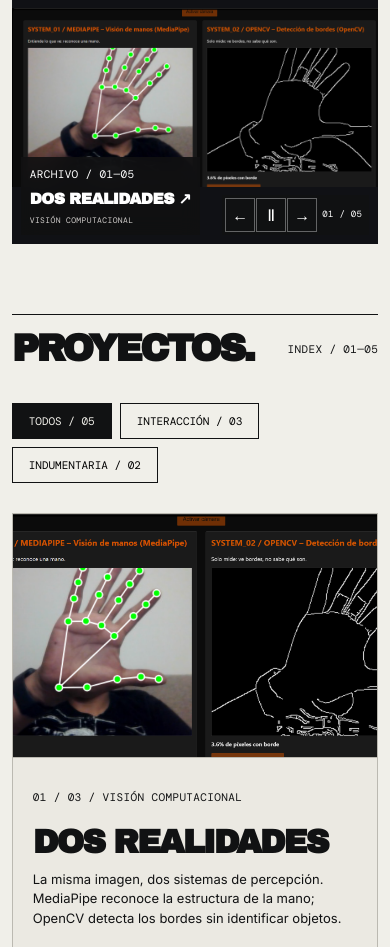
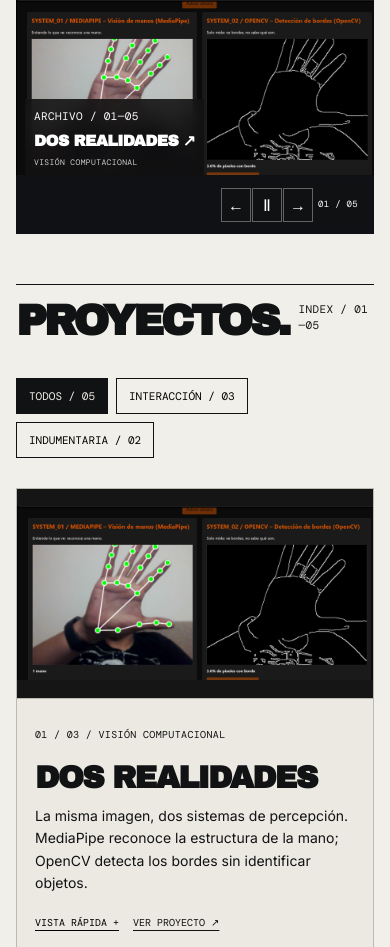
Before and after one commit to CharlesDiner0/portafolio-2026, a plain HTML site: page index.html in a window 390 px wide. Shown: the part 509-1456 px from the top of the page. Drawn offline with nearby package versions, Linux system fonts and the light colour scheme.

Commit message:
style corregido

```diff
--- a/style.css
+++ b/style.css
@@ -123,3 +123,77 @@ html{scroll-padding-top:76px}
 .hero-controls .mono{padding:0 9px;white-space:nowrap}
 @media(max-width:630px){.hero-visual-bottom{left:9px;right:9px;bottom:9px;align-items:flex-end;gap:8px}.hero-carousel .visual-tag{padding:9px;max-width:65%}.hero-carousel .visual-tag a{font-size:clamp(13px,4vw,18px)}.hero-carousel .visual-tag small{font-size:8px}.hero-controls{gap:1px;padding:3px}.hero-controls button{width:30px;height:34px;font-size:16px}.hero-controls .mono{font-size:9px;padding:0 4px}.hero-carousel .hero-slide.fashion img{object-position:center 32%}}
 @media(prefers-reduced-motion:reduce){.hero-slide{transition:none}}
+
+/* V6.1 — mobile layout repaired. Overrides legacy V3 card spans. */
+@media (max-width: 800px) {
+  .project-grid { display:grid; grid-template-columns:minmax(0,1fr); gap:18px; width:100%; min-width:0; }
+  .project-grid > .project-card,
+  .project-grid > .project-card:nth-child(1),
+  .project-grid > .project-card:nth-child(2),
+  .project-grid > .project-card:nth-child(3),
+  .project-grid > .project-card:nth-child(4),
+  .project-grid > .project-card:nth-child(5),
+  .project-grid[data-view=digital] > .project-card:nth-child(1),
+  .project-grid[data-view=material] > .project-card[data-type=material] {
+    grid-column:1 / -1;grid-row:auto;min-width:0;width:100%;
+  }
+  .project-grid > .project-card:nth-child(1) {display:flex;flex-direction:column;}
+  .project-grid > .project-card[hidden] {display:none!important;}
+  .project-grid .project-image,
+  .project-grid .project-card:nth-child(1) .project-image {
+    width:100%;height:auto;min-height:0;aspect-ratio:1.7;overflow:hidden;
+  }
+  .project-grid .project-image img,
+  .project-grid .project-card:nth-child(1) .project-image img {
+    display:block;width:100%;height:100%;object-fit:contain;object-position:center;
+  }
+  .project-grid .project-card[data-type=material] .project-image {aspect-ratio:1.35;}
+  .project-grid .project-card[data-type=material] .project-image img {object-fit:cover;object-position:center 23%;}
+  .project-grid .project-info,
+  .project-grid .project-card:nth-child(1) .project-info {
+    box-sizing:border-box;width:100%;min-width:0;min-height:0;
+    padding:20px;border-left:0;border-top:1px solid var(--line);
+  }
+  .project-grid .project-info h3,
+  .project-grid .project-card:nth-child(1) .project-info h3 {
+    font-size:clamp(26px,6.8vw,44px);line-height:1.05;letter-spacing:-.05em;
+    overflow-wrap:break-word;word-break:normal;
+  }
+  .project-grid .project-info .mono {font-size:10px;overflow-wrap:anywhere;}
+  .project-grid .project-info p:not(.mono) {font-size:14px;line-height:1.6;overflow-wrap:break-word;}
+  .project-grid .card-actions {gap:14px;align-items:center;}
+}
+@media (max-width:600px) {
+  .wrap{width:calc(100% - 32px);max-width:100%;}
+  .site-nav{gap:9px;padding:12px 16px;flex-wrap:wrap;}
+  .site-nav nav{gap:12px;flex-wrap:wrap;}
+  .site-nav nav a{font-size:10px;}
+  .topline{flex-wrap:wrap;row-gap:4px;}
+  .hero-name{font-size:clamp(48px,15.7vw,92px);}
+  .hero-name .second{margin-left:0;}
+  .hero-bottom{grid-template-columns:minmax(0,1fr);}
+  .section-head{align-items:flex-start;gap:10px;}
+  .section-head h2{font-size:clamp(34px,11vw,68px);}
+  .filters button{padding:10px 12px;}
+  .work{padding-top:50px;}
+  .hero-carousel{height:clamp(245px,75vw,390px);}
+  .hero-visual-bottom{flex-direction:column;align-items:stretch;}
+  .hero-carousel .visual-tag{max-width:100%;width:fit-content;}
+  .hero-carousel .visual-tag a{font-size:clamp(14px,4vw,21px);}
+  .hero-controls{width:fit-content;align-self:flex-end;}
+  .hero-carousel .hero-slide.digital img{object-fit:contain;}
+  .hero-carousel .hero-slide.fashion img{object-fit:cover;}
+  .project-grid .project-info,
+  .project-grid .project-card:nth-child(1) .project-info{padding:18px;}
+  .project-grid .project-info h3,
+  .project-grid .project-card:nth-child(1) .project-info h3{font-size:clamp(27px,8vw,39px);}
+  .card-actions{gap:12px;}
+  .card-actions a,.card-actions button{font-size:10px;}
+  .about-layout,.about-interests,.record-section{min-width:0;}
+}
+@media(max-width:360px){
+  .site-nav nav{gap:9px;}
+  .site-nav nav a{font-size:9px;}
+  .hero-carousel .hero-controls button{width:31px;}
+  .project-grid .project-info h3,.project-grid .project-card:nth-child(1) .project-info h3{font-size:26px;}
+}
```
